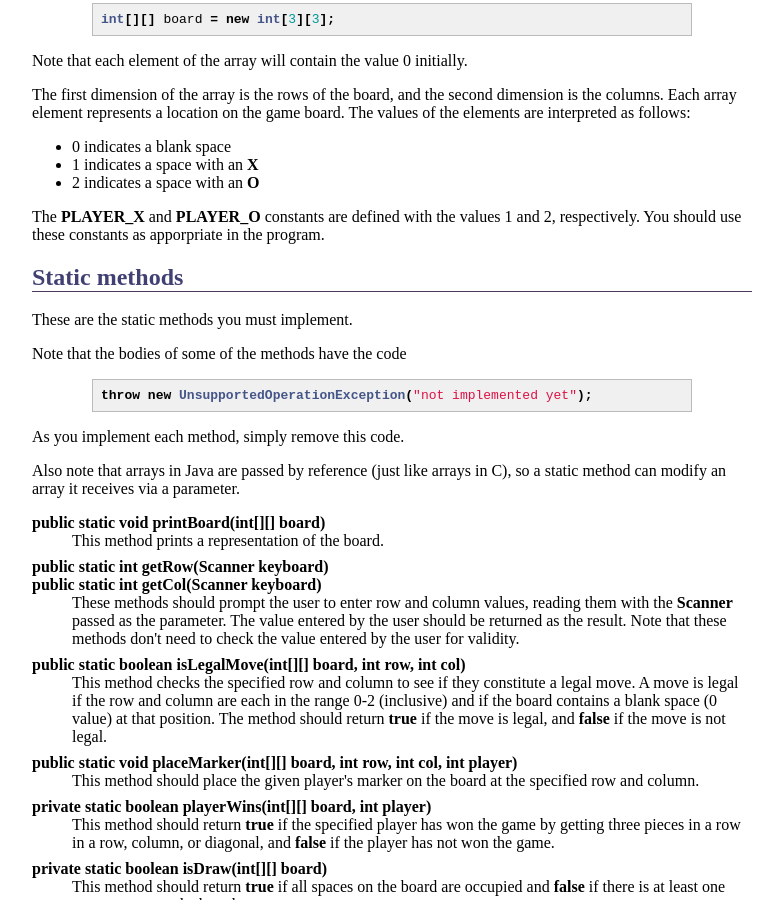
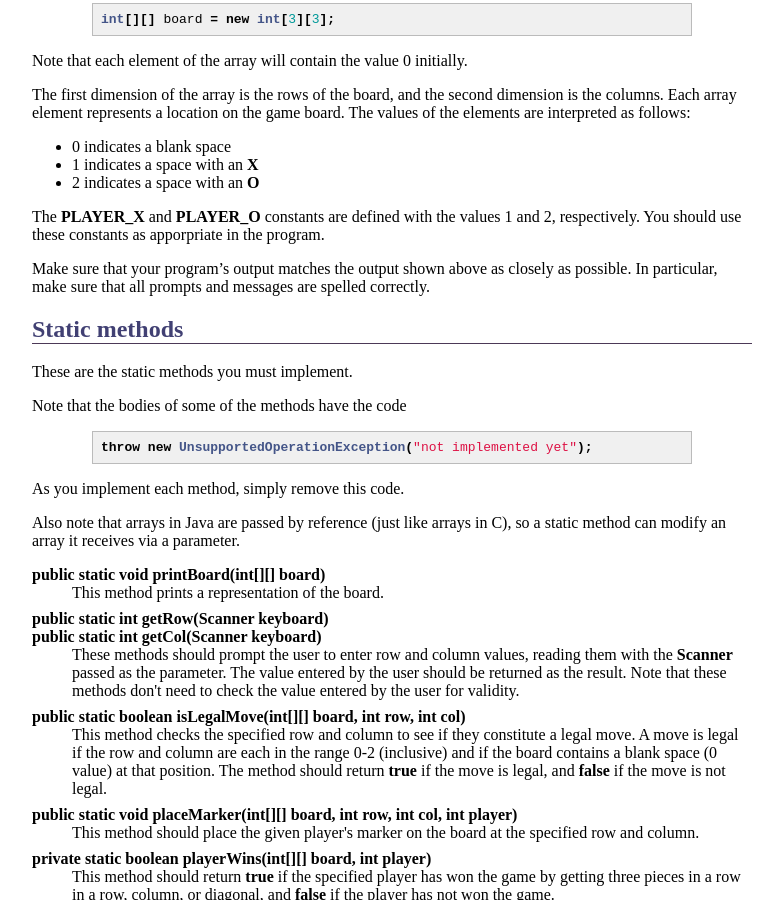
Before and after one commit to ycpcs/cs201-fall2015, a Jekyll site: the page built from assign/assign01.md, in a window 1280 px wide and 900 px high, scrolled down 1791 px. Shown: the whole window, without its empty margins (248-1031 px from the left). Built offline with Jekyll 4.4.1, drawn with Linux system fonts in a browser that asks for light colours; Markdown is read by kramdown in place of the engine named in the settings.

Commit message:
specify that output must match expected output

```diff
--- a/assign/assign01.md
+++ b/assign/assign01.md
@@ -116,6 +116,8 @@ The first dimension of the array is the rows of the board, and the second dimens
 
 The **PLAYER\_X** and **PLAYER\_O** constants are defined with the values 1 and 2, respectively.  You should use these constants as apporpriate in the program.
 
+Make sure that your program's output matches the output shown above as closely as possible.  In particular, make sure that all prompts and messages are spelled correctly.
+
 ## Static methods
 
 These are the static methods you must implement.
```
